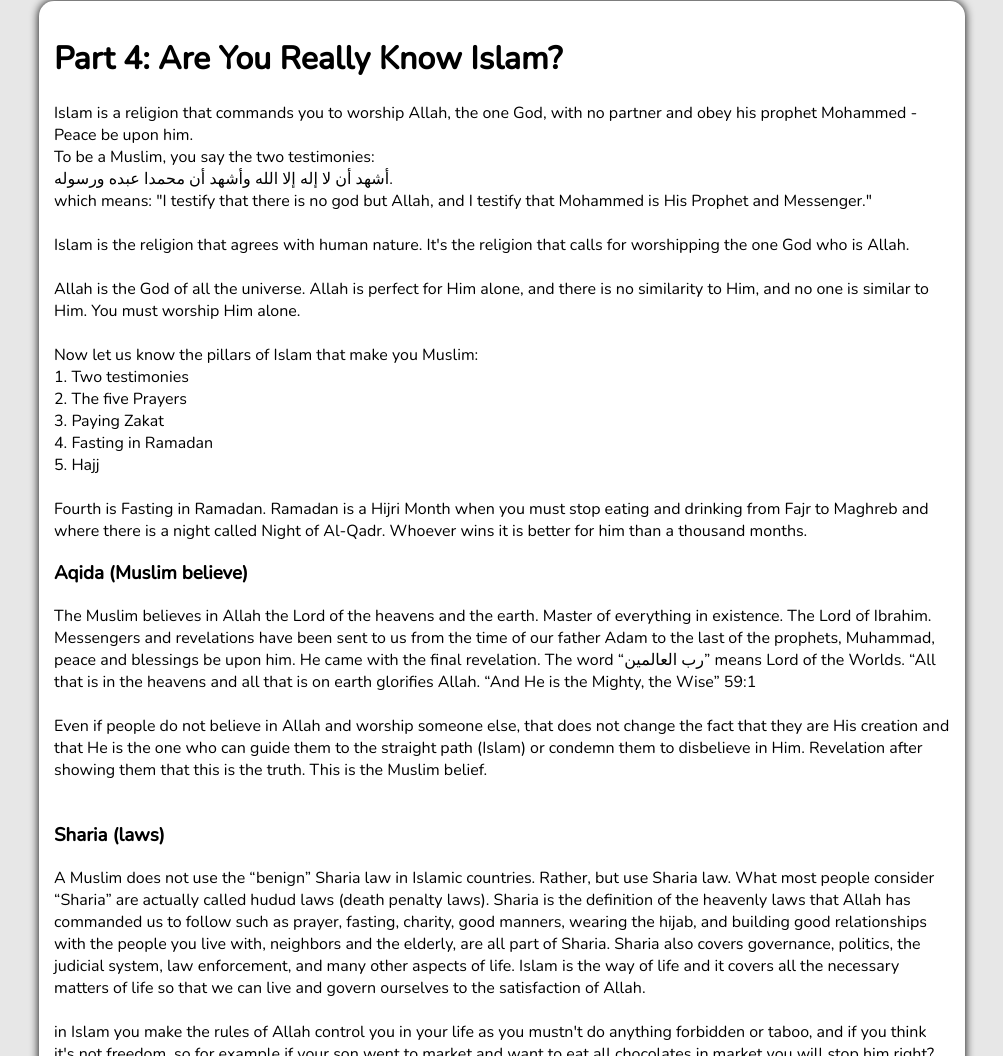
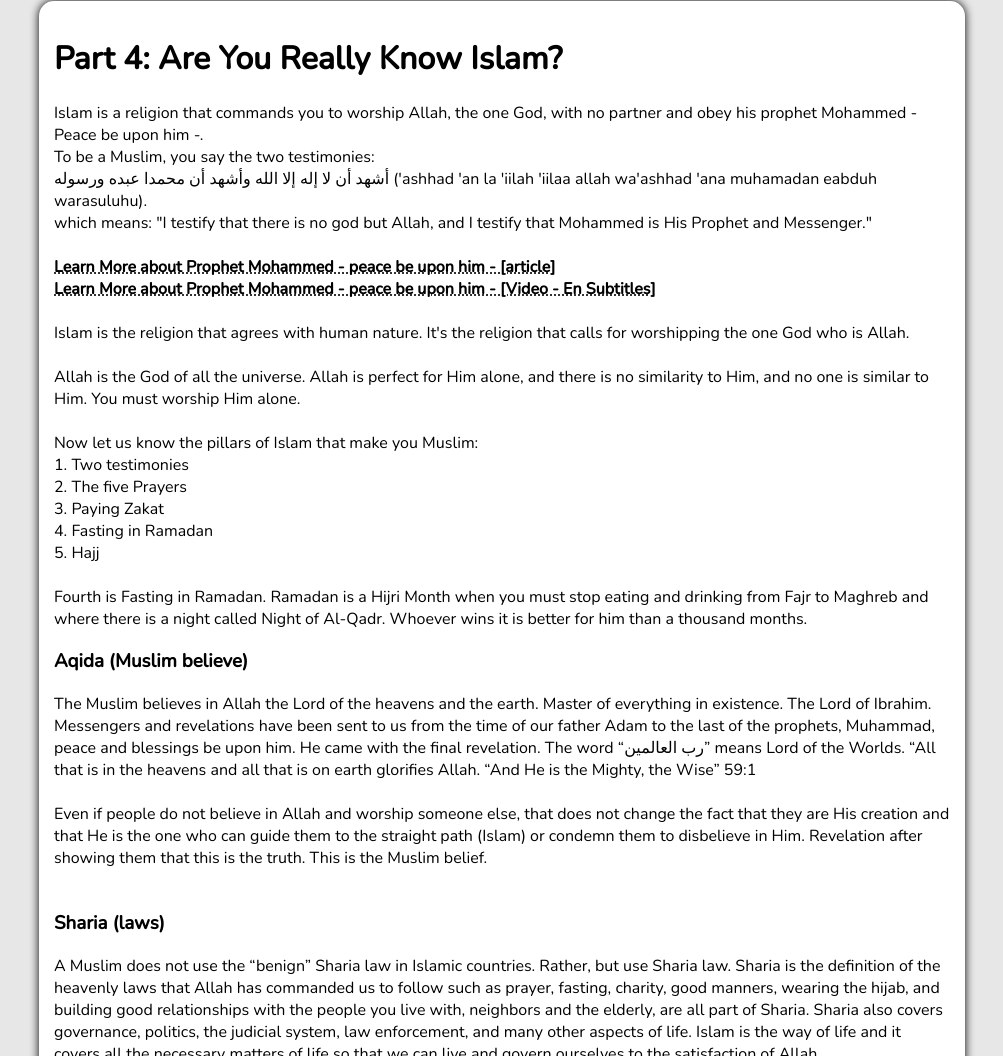
Before and after one commit to myfirstaccoun/the-truth, a plain HTML site: page index.html in a window 1280 px wide. Shown: the part 5090-6146 px from the top of the page, without its empty margins (138-1141 px from the left). Drawn offline with nearby package versions, Linux system fonts and the light colour scheme.

Commit message:
Update index.html

```diff
--- a/index.html
+++ b/index.html
@@ -121,10 +121,13 @@
 
         <div class="part">
             <h1>Part 4: Are You Really Know Islam?</h1>
-            Islam is a religion that commands you to worship Allah, the one God, with no partner and obey his prophet Mohammed - Peace be upon him.<br>
+            Islam is a religion that commands you to worship Allah, the one God, with no partner and obey his prophet Mohammed - Peace be upon him -.<br>
             To be a Muslim, you say the two testimonies:<br>
-            أشهد أن لا إله إلا الله وأشهد أن محمدا عبده ورسوله.<br>
+            أشهد أن لا إله إلا الله وأشهد أن محمدا عبده ورسوله ('ashhad 'an la 'iilah 'iilaa allah wa'ashhad 'ana muhamadan eabduh warasuluhu).<br>
             which means: "I testify that there is no god but Allah, and I testify that Mohammed is His Prophet and Messenger."<br><br>
+
+            <a target="_blank" href="https://www.islam-guide.com/ch3-8.htm">Learn More about Prophet Mohammed - peace be upon him - [article]</a><br>
+            <a target="_blank" href="https://www.youtube.com/watch?v=_JbKdKS9Yyg">Learn More about Prophet Mohammed - peace be upon him - [Video - En Subtitles]</a><br><br>
 
             Islam is the religion that agrees with human nature. It's the religion that calls for worshipping the one God who is Allah.<br><br>
 
@@ -147,7 +150,7 @@
 
 
             <h3>Sharia (laws)</h3>
-            A Muslim does not use the “benign” Sharia law in Islamic countries. Rather, but use Sharia law. What most people consider “Sharia” are actually called hudud laws (death penalty laws). Sharia is the definition of the heavenly laws that Allah has commanded us to follow such as prayer, fasting, charity, good manners, wearing the hijab, and building good relationships with the people you live with, neighbors and the elderly, are all part of Sharia. Sharia also covers governance, politics, the judicial system, law enforcement, and many other aspects of life. Islam is the way of life and it covers all the necessary matters of life so that we can live and govern ourselves to the satisfaction of Allah.<br><br>
+            A Muslim does not use the “benign” Sharia law in Islamic countries. Rather, but use Sharia law. Sharia is the definition of the heavenly laws that Allah has commanded us to follow such as prayer, fasting, charity, good manners, wearing the hijab, and building good relationships with the people you live with, neighbors and the elderly, are all part of Sharia. Sharia also covers governance, politics, the judicial system, law enforcement, and many other aspects of life. Islam is the way of life and it covers all the necessary matters of life so that we can live and govern ourselves to the satisfaction of Allah.<br><br>
 
             in Islam you make the rules of Allah control you in your life as you mustn't do anything forbidden or taboo, and if you think it's not freedom, so for example if your son went to market and want to eat all chocolates in market you will stop him right? then do you want him without freedom, or you know that if he do that he will hurt himself?<br><br>
 
```
